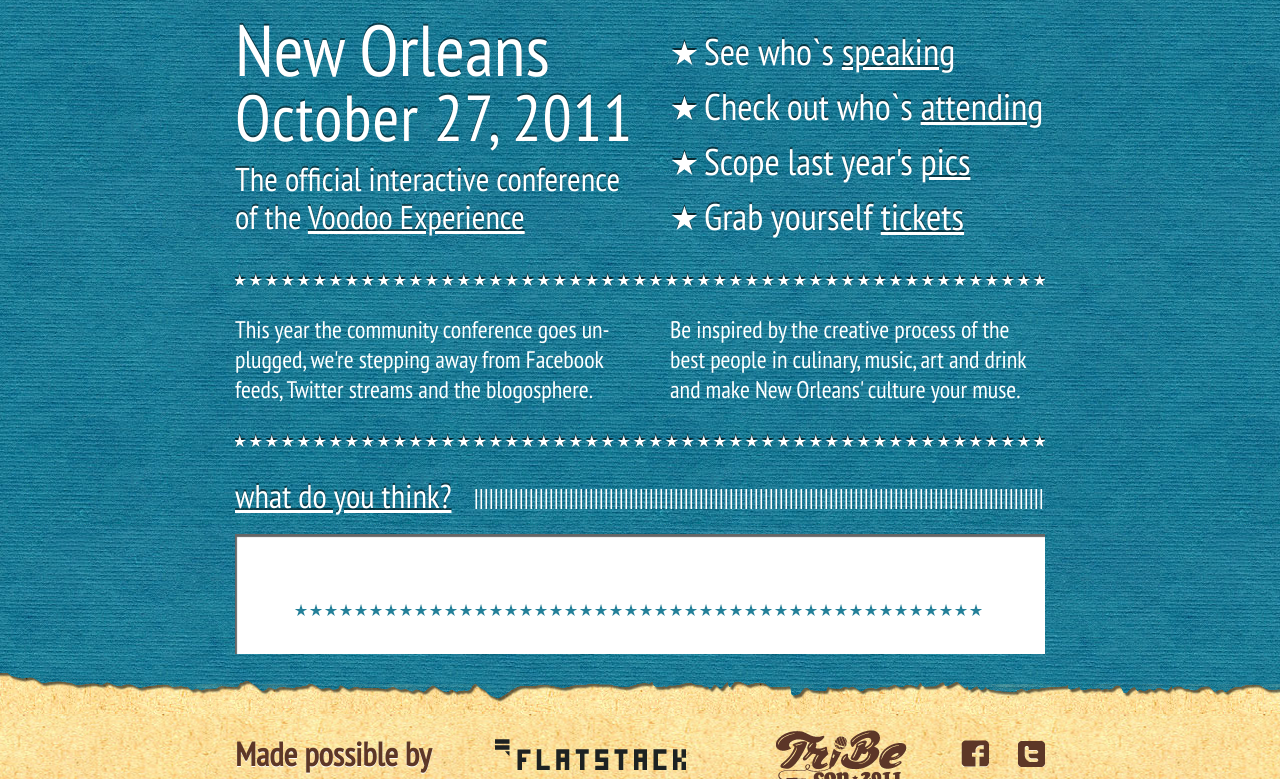
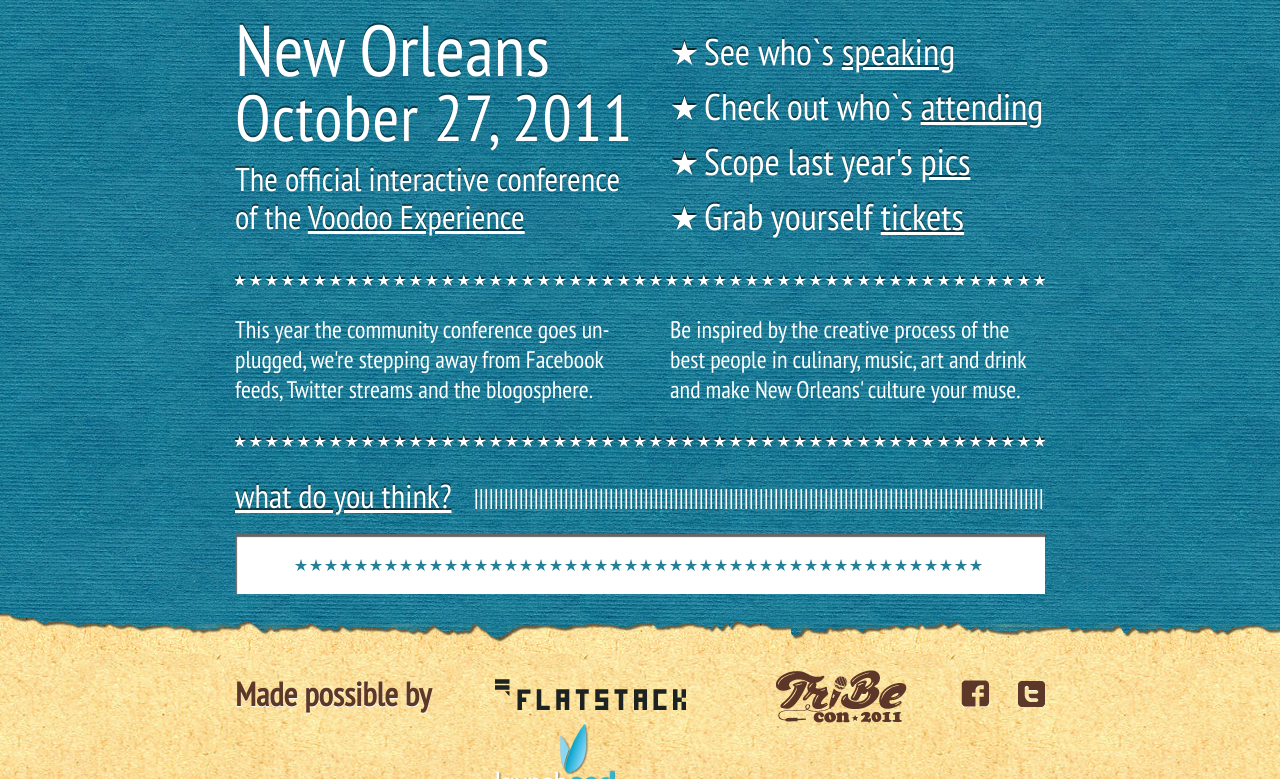
Before and after one commit to fs/tribecon, a plain HTML site: page index.html in a window 1280 px wide. Both pictures are taken after a click on the element "what do you think?". Shown: the part 534-1313 px from the top of the page. Drawn offline with nearby package versions, Linux system fonts and the light colour scheme.

Commit message:
changed stars positions

```diff
--- a/css/style.css
+++ b/css/style.css
@@ -426,10 +426,9 @@ header {
 		.facebok-comment .bg .commetnts-head {
 			color:#248099;
 			font-size: 33px;
-			height: 75px;
-			padding: 5px 0 0;
+			height: 20px;
 			margin: 0 0 ;
-			background: url('../images/stars-blue.png') 0 50px repeat-x;
+			background: url('../images/stars-blue.png') 0 5px repeat-x;
 			}
 
 footer {
```
